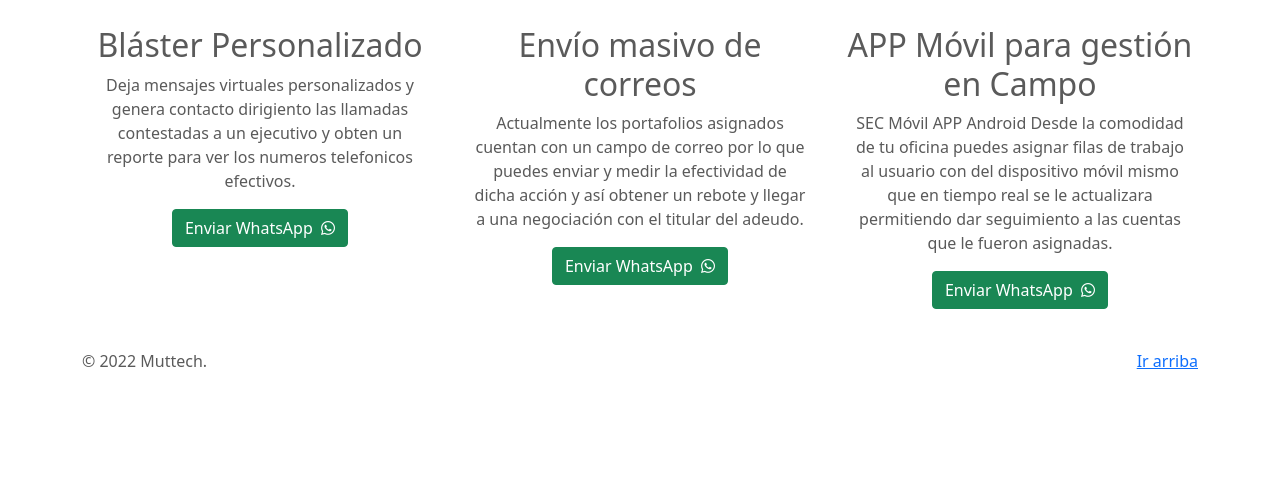
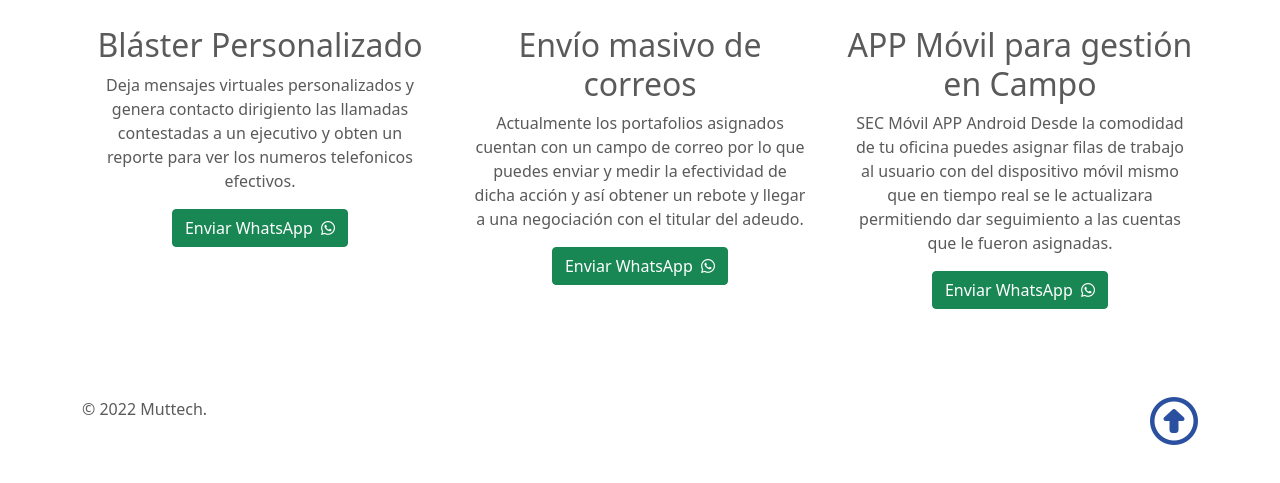
Before and after one commit to devmuttech/web, a plain HTML site: page index.html in a window 1280 px wide. Shown: the part 3002-3485 px from the top of the page. Before the commit the page ends 3439 px from the top, so only its background shows below. Drawn offline with Linux system fonts and the light colour scheme.

Commit message:
Boton de ir hacia arriba agregado

```diff
--- a/index.html
+++ b/index.html
@@ -308,8 +308,8 @@ Desde la comodidad de tu oficina puedes asignar filas de trabajo al usuario con
       <!-- /.container -->
 
       <!-- FOOTER -->
-      <footer class="container">
-        <p class="float-end"><a href="#">Ir arriba</a></p>
+      <footer class="container mt-5">
+        <p class="float-end"><a href="#"><i class="far fa-arrow-alt-circle-up" style="font-size: 3rem; color: #2a509f;"></i></a></p>
         <p>
           &copy; 2022 Muttech.
         </p>
```
